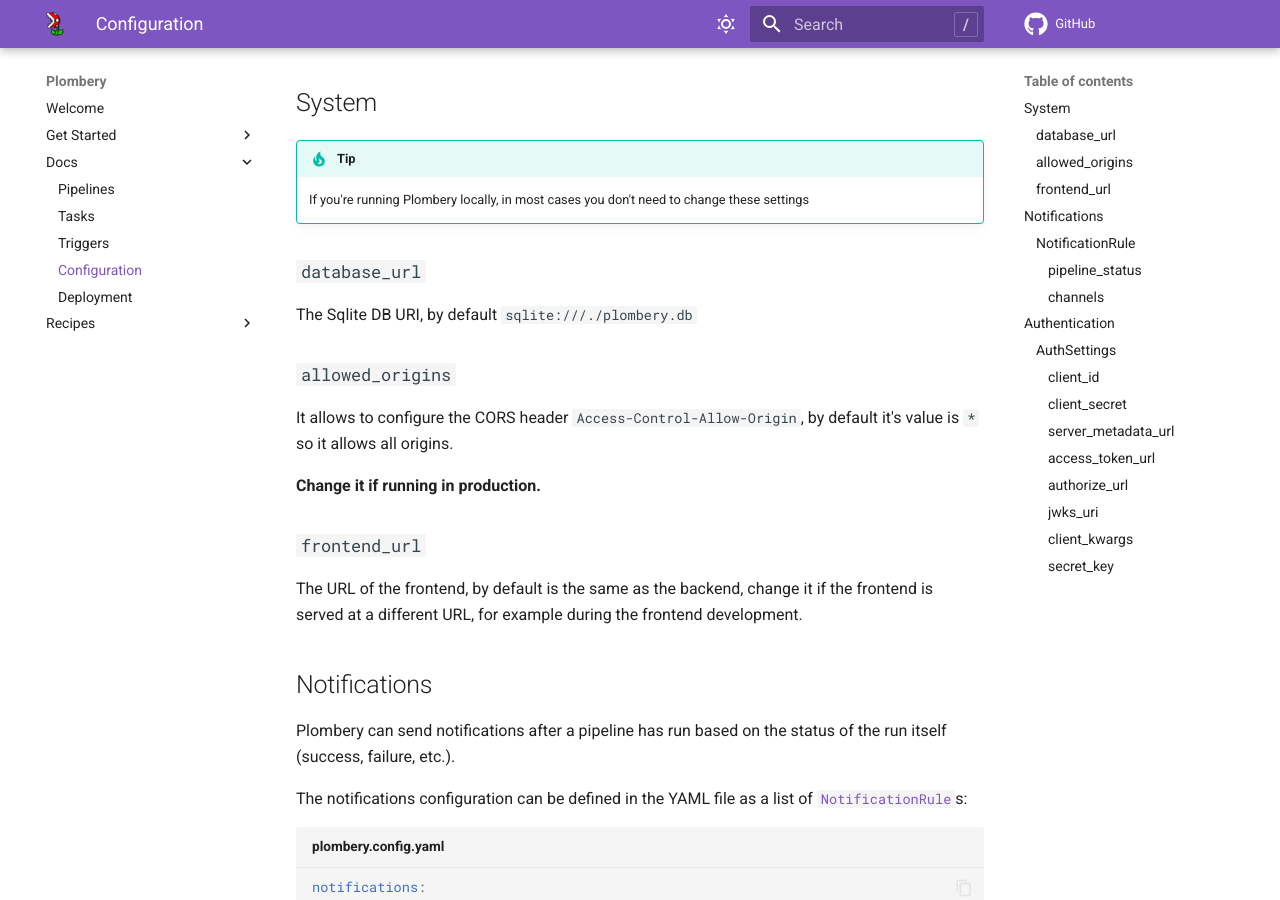
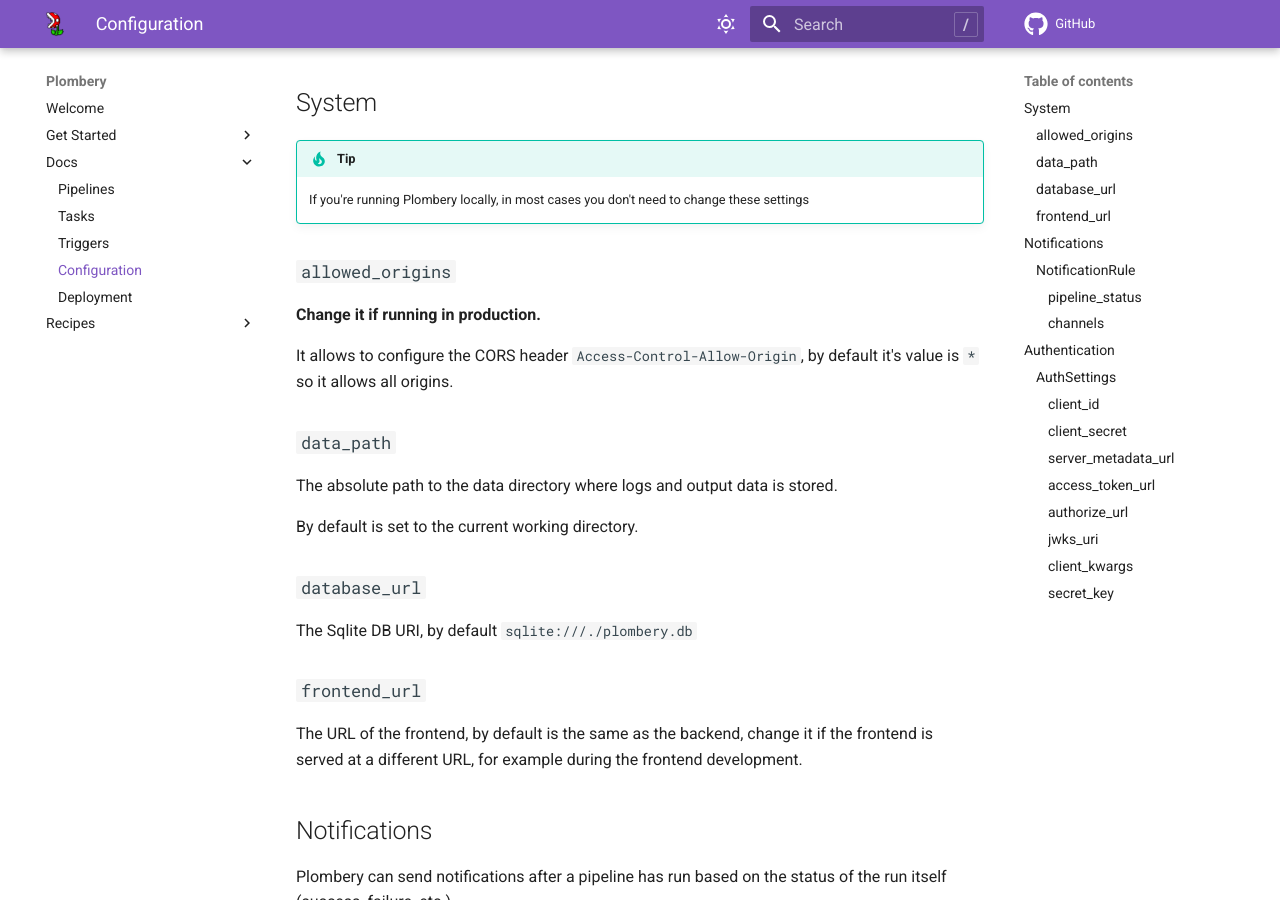
Before and after one commit to lucafaggianelli/plombery, an MkDocs documentation site: the page built from docs/configuration.md, in a window 1280 px wide and 900 px high, scrolled down 1242 px. Built offline with MkDocs 1.6.1 and Material for MkDocs 9.7.7, drawn with Linux system fonts in a browser that asks for light colours; comment, search, counter and statistics services are not loaded.

Commit message:
add data path configuration
close #299

```diff
--- a/docs/configuration.md
+++ b/docs/configuration.md
@@ -31,7 +31,6 @@
 Now define the secrets as environmental variables in a `.env` file,
 in your shell or in your hosting environment.
 
-
 !!! tip
 
     By default, Plombery will load any `.env` found in your project root.
@@ -57,16 +56,23 @@
     If you're running Plombery locally, in most cases you don't need to change
     these settings
 
-### `database_url`
+### `allowed_origins`
 
-The Sqlite DB URI, by default `sqlite:///./plombery.db`
-
-### `allowed_origins`
+**Change it if running in production.**
 
 It allows to configure the CORS header `Access-Control-Allow-Origin`,
 by default it's value is `*` so it allows all origins.
 
-**Change it if running in production.**
+
+### `data_path`
+
+The absolute path to the data directory where logs and output data is stored.
+
+By default is set to the current working directory.
+
+### `database_url`
+
+The Sqlite DB URI, by default `sqlite:///./plombery.db`
 
 ### `frontend_url`
 
@@ -109,20 +115,20 @@
 
 A list of 1 or more pipeline run status among:
 
-  * `completed`
-  * `failed`
-  * `cancelled`
+- `completed`
+- `failed`
+- `cancelled`
 
 #### `channels`
 
 A list of 1 or more recipients where to send the notifications.
 
-A channel is an *Apprise* URI string that defines an email address or a MS Teams
+A channel is an _Apprise_ URI string that defines an email address or a MS Teams
 channel, for example:
 
-* **Email** mailto://myuser:mypass@gmail.com
-* **MS Teams** msteams://TokenA/TokenB/TokenC/
-* **AWS SES** ses://user@domain/AccessKeyID/AccessSecretKey/RegionName/email1/
+- **Email** mailto://myuser:mypass@gmail.com
+- **MS Teams** msteams://TokenA/TokenB/TokenC/
+- **AWS SES** ses://user@domain/AccessKeyID/AccessSecretKey/RegionName/email1/
 
 Behind the scene Plombery uses [Apprise](https://github.com/caronc/apprise),
 a library to send notifications to many notification providers, so check their
@@ -161,9 +167,9 @@
 
 Here a table of well known Metadata URLs:
 
-| Provider | URL |
-| -------- | --- |
-| Google | https://accounts.google.com/.well-known/openid-configuration |
+| Provider | URL                                                          |
+| -------- | ------------------------------------------------------------ |
+| Google   | https://accounts.google.com/.well-known/openid-configuration |
 
 #### `access_token_url`
 
```
Also changed, not shown: CHANGELOG.md (+1 -0 lines), 2 other files.
